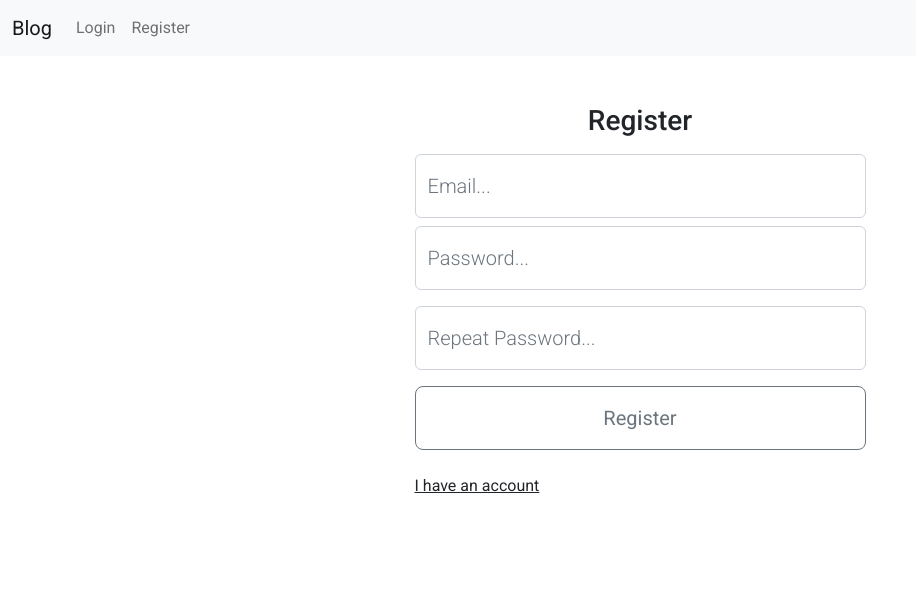
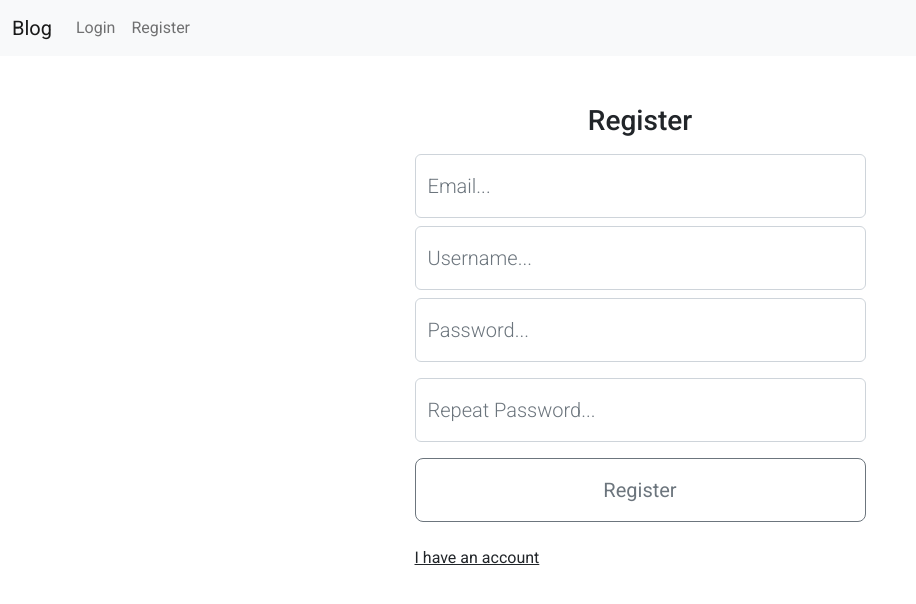
Before and after one commit to damian-git-99/blog-app-node, a React (Vite) app in the folder react-frontend/: page /register in a window 1280 px wide. Shown: the top 604 px of the page, without its empty margins (0-916 px from the left). Built offline with nearby package versions, Linux system fonts and the light colour scheme; no server answers.

Commit message:
feat(frontend): add username field to registration form and validation check for empty username field

```diff
--- a/react-frontend/src/pages/Register.jsx
+++ b/react-frontend/src/pages/Register.jsx
@@ -15,12 +15,13 @@ export const Register = () => {
   }
 
   const initialform = {
+    username: '',
     email: '',
     password: '',
     repeatPassword: ''
   }
   const [form, setform] = useState(initialform)
-  const { email, password, repeatPassword } = form
+  const { username, email, password, repeatPassword } = form
 
   const handleFormChange = (e) => {
     const value = e.target.value
@@ -29,7 +30,7 @@ export const Register = () => {
 
   const handleSubmit = (e) => {
     e.preventDefault()
-    if (isThereAnEmptyField(email, password, repeatPassword)) {
+    if (isThereAnEmptyField(email, password, repeatPassword, username)) {
       errorMessage('No field must be empty')
       return
     }
@@ -62,6 +63,15 @@ export const Register = () => {
               name="email"
               placeholder="Email..."
               value={email}
+              onChange={handleFormChange}
+              autoComplete="off"
+            />
+            <Form.Control
+              className="mb-2 py-3 fs-5 fw-light"
+              type="text"
+              name="username"
+              placeholder="Username..."
+              value={username}
               onChange={handleFormChange}
               autoComplete="off"
             />
```
